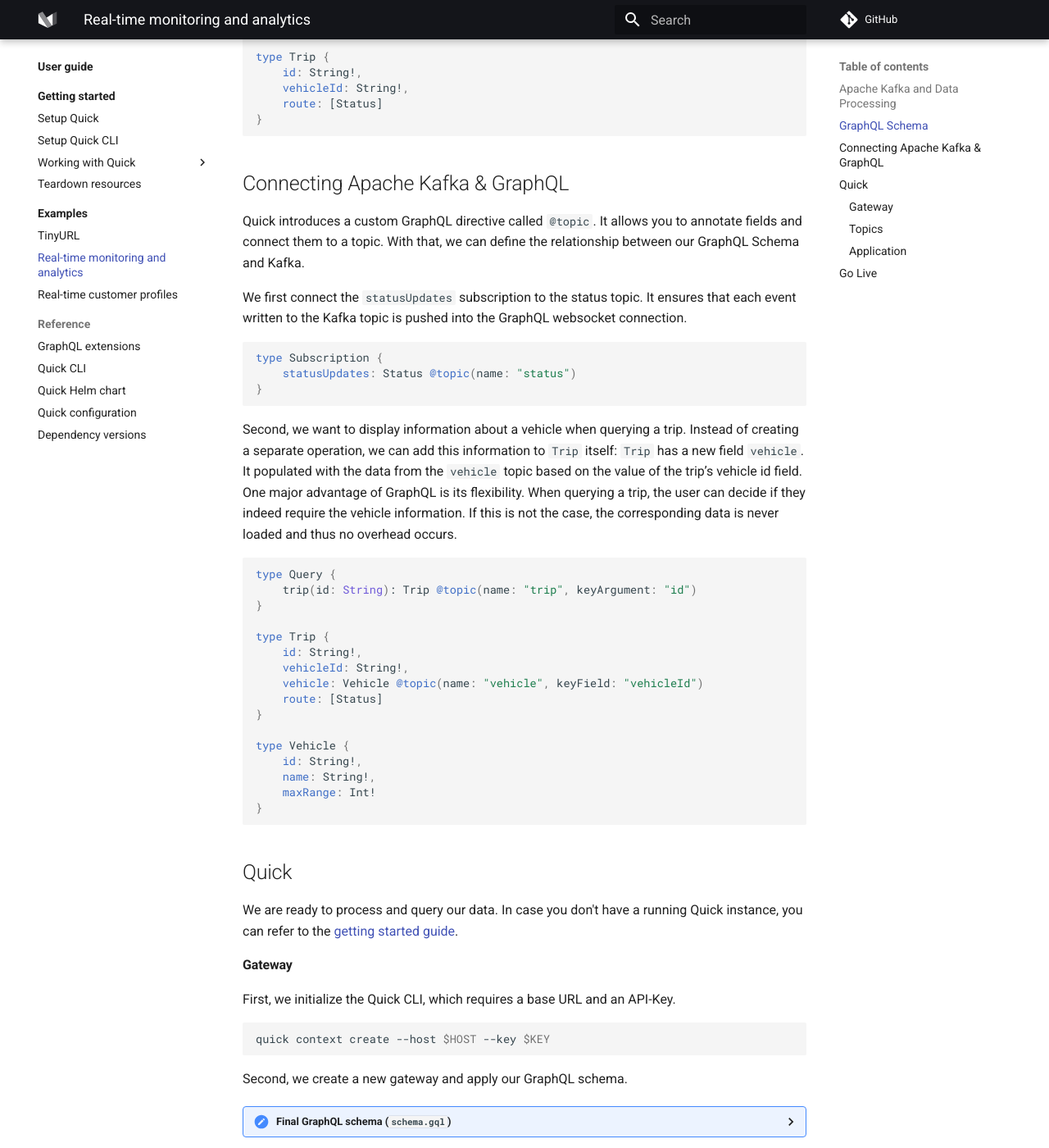
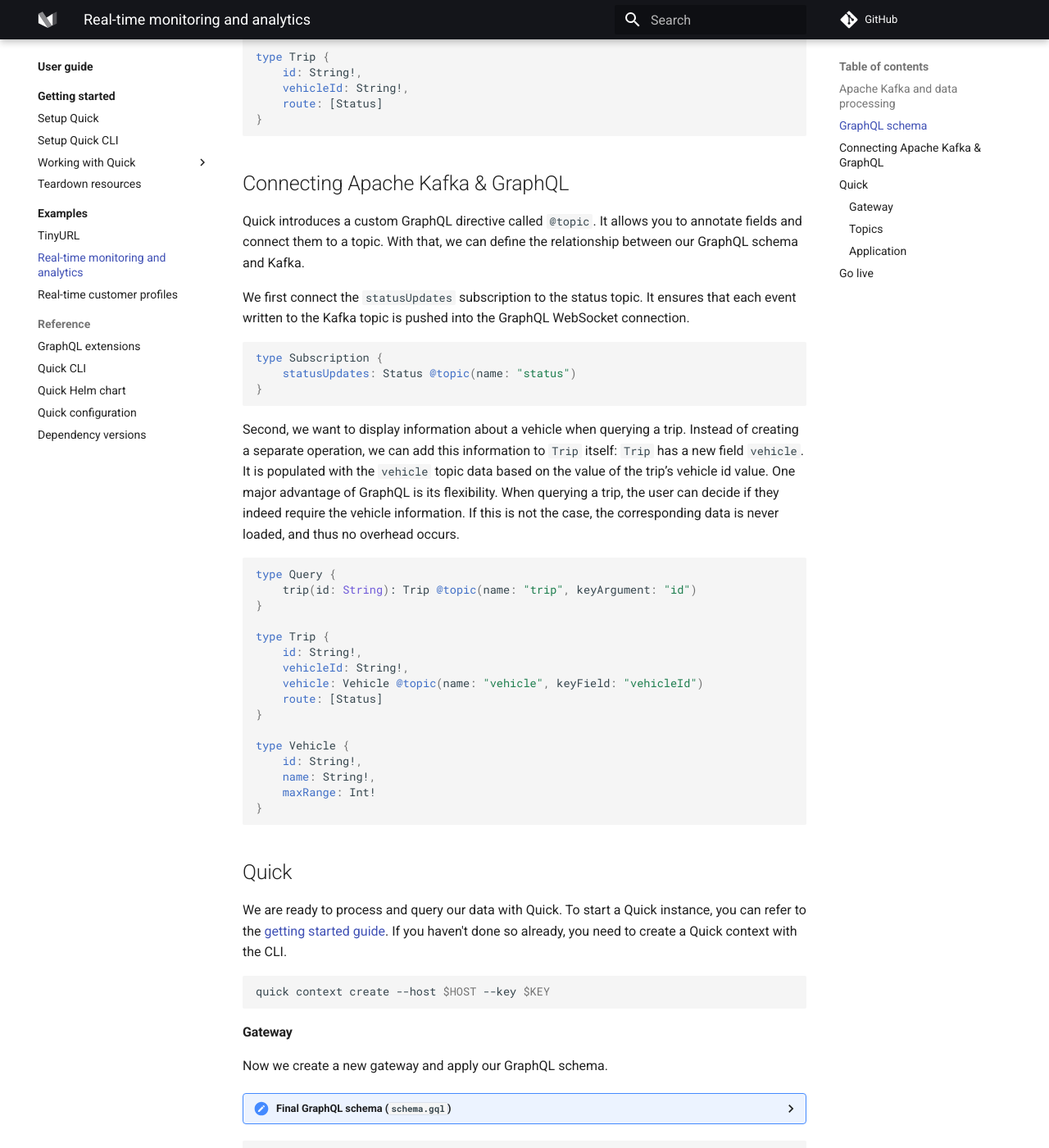
Before and after one commit to bakdata/quick, an MkDocs documentation site: the page built from docs/docs/user/examples/real-time-monitoring.md, in a window 1280 px wide and 1400 px high, scrolled down 3192 px. Shown: the whole window at 82% size. Built offline with MkDocs 1.6.1 and Material for MkDocs 9.7.7, drawn with Linux system fonts in a browser that asks for light colours; comment, search, counter and statistics services are not loaded; the version menu is left out; some of the changed text lies outside the part shown.

Commit message:
suggestions 1

````diff
--- a/docs/docs/user/examples/real-time-monitoring.md
+++ b/docs/docs/user/examples/real-time-monitoring.md
@@ -21,7 +21,7 @@
 
 ---
 
-## Apache Kafka and Data Processing
+## Apache Kafka and data processing
 
 Quick is based on Apache Kafka.
 It organizes and stores event streams in topics.
@@ -67,12 +67,12 @@
 With Kafka Streams you can also build more advanced applications.
 One could for example build a predictive maintenance service with it.
 
-## GraphQL Schema
+## GraphQL schema
 
 Having our topics defined, we start by modeling the data required in the dashboard.
 Quick’s querying logic is built upon the data query language GraphQL.
 It allows us to create a global schema of our data and the supported operations.
-Subscriptions are one type of such operations, which allow us to consume real-time updates of the data through websocket
+Subscriptions are one type of such operations, allowing us to consume real-time data updates of the data through WebSocket
 connections.
 This is an exemplary GraphQL schema for live updates of the emitted status events.
 With that, we have a subscription operation called `statusUpdates` that we can use to get live updates of `Status`
@@ -123,10 +123,10 @@
 
 Quick introduces a custom GraphQL directive called `@topic`.
 It allows you to annotate fields and connect them to a topic.
-With that, we can define the relationship between our GraphQL Schema and Kafka.
+With that, we can define the relationship between our GraphQL schema and Kafka.
 
 We first connect the `statusUpdates` subscription to the status topic.
-It ensures that each event written to the Kafka topic is pushed into the GraphQL websocket connection.
+It ensures that each event written to the Kafka topic is pushed into the GraphQL WebSocket connection.
 ```graphql
 type Subscription {
     statusUpdates: Status @topic(name: "status")
@@ -135,10 +135,10 @@
 Second, we want to display information about a vehicle when querying a trip.
 Instead of creating a separate operation, we can add this information to `Trip` itself:
 `Trip` has a new field `vehicle`.
-It populated with the data from the `vehicle` topic based on the value of the trip’s vehicle id field.
+It is populated with the `vehicle` topic data based on the value of the trip’s vehicle id value.
 One major advantage of GraphQL is its flexibility.
 When querying a trip, the user can decide if they indeed require the vehicle information.
-If this is not the case, the corresponding data is never loaded and thus no overhead occurs.
+If this is not the case, the corresponding data is never loaded, and thus no overhead occurs.
 
 ```graphql
 type Query {
@@ -161,16 +161,15 @@
 
 ## Quick
 
-We are ready to process and query our data. In case you don't have a running Quick instance, you can refer to the [getting started guide](../../getting-started/setup-quick).
-
-#### Gateway
-First, we initialize the Quick CLI, which requires a base URL and an API-Key.
-
+We are ready to process and query our data with Quick.
+To start a Quick instance, you can refer to the [getting started guide](../../getting-started/setup-quick).
+If you haven't done so already, you need to create a Quick context with the CLI.
 ```shell
 quick context create --host $HOST --key $KEY
 ```
 
-Second, we create a new gateway and apply our GraphQL schema.
+#### Gateway
+Now we create a new gateway and apply our GraphQL schema.
 
 ??? "Final GraphQL schema (`schema.gql`)"
     ```graphl
@@ -240,7 +239,7 @@
  --args input-topics=status output-topic=trip
 ```
 
-## Go Live
+## Go live
 
 When all resources are up, we can start to ingest data into our system.
 Quick supports the ingest through a REST-API.
@@ -265,7 +264,8 @@
 
 Now we can start to use our query and subscribe operations.
 
-Subscriptions target the url `wss://${QUICK_HOST}/gatway/car-sharing/graphql-ws`
+Subscriptions target the url `ws://${QUICK_HOST}/gatway/car-sharing/graphql-ws`.
+If you are using Altair, you can follow [this setup](../getting-started/working-with-quick/subscriptions.md#altair-setup).
 
 ```graphql
 subscription {
````
Also changed, not shown: docs/docs/user/examples/index.md (+1 -1 lines), docs/docs/user/examples/real-time-customer-profiles.md (+18 -13 lines).
